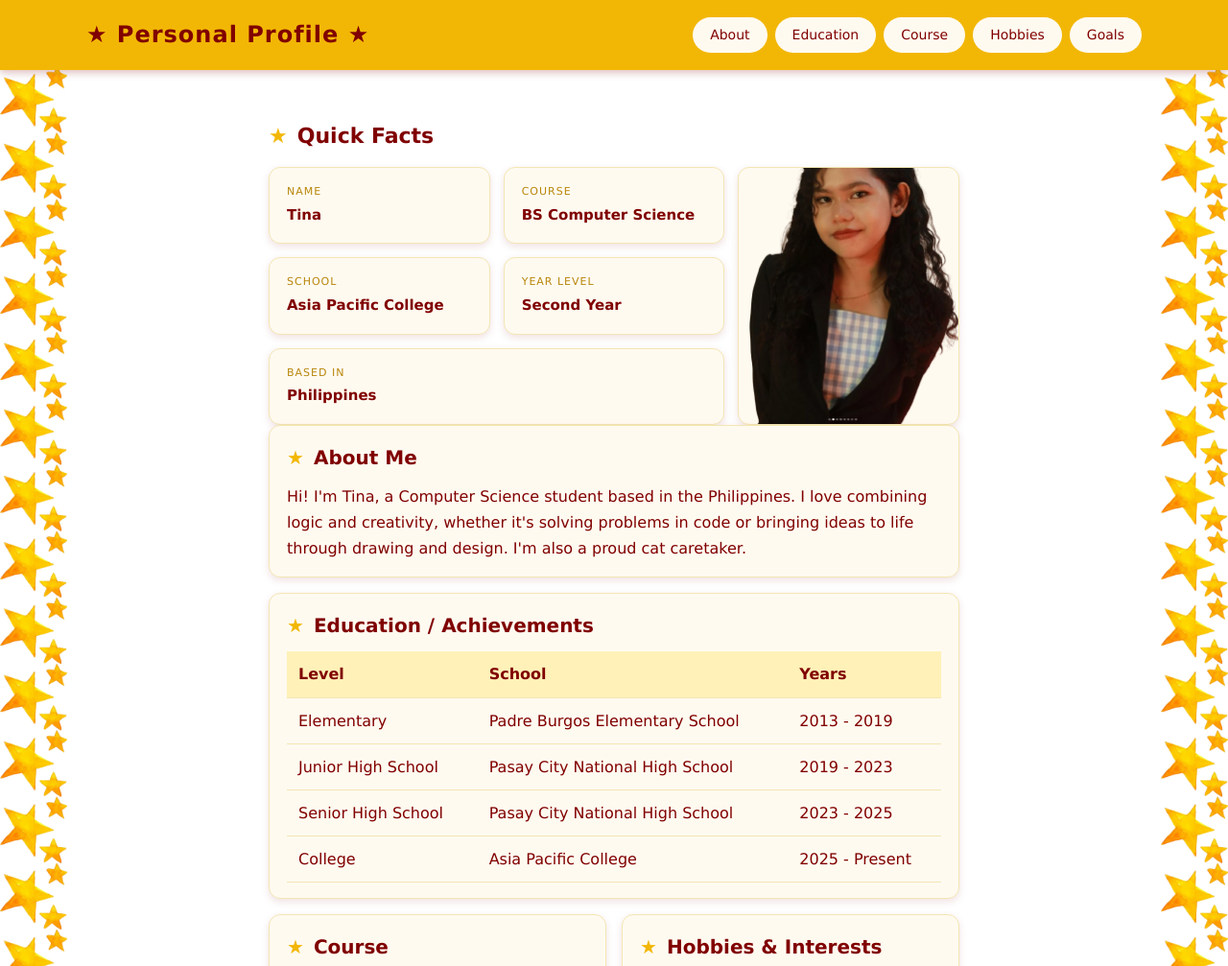
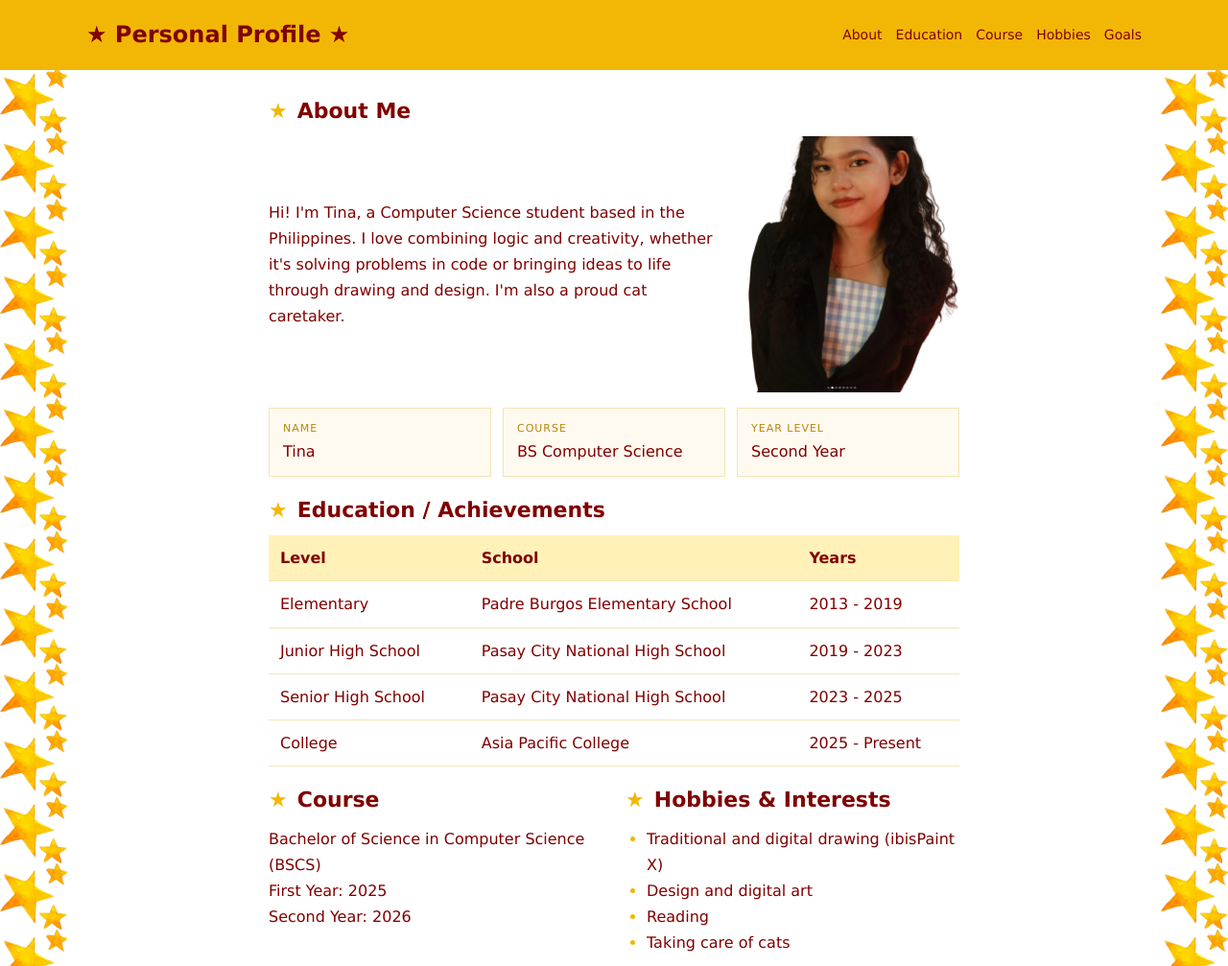
Before and after one commit to apctinahetil/webprog-CS251_IT253-html-lessons, a plain HTML site: page introduction/index.html in a window 1280 px wide. Shown: the top 1007 px of the page at 96% size. Drawn offline with Linux system fonts and the light colour scheme.

Commit message:
html with grid

```diff
--- a/introduction/index.html
+++ b/introduction/index.html
@@ -7,10 +7,6 @@
 <style>
 * {
   box-sizing: border-box;
-}
-
-html {
-  scroll-behavior: smooth;
 }
 
 body {
@@ -26,60 +22,55 @@ body {
   background-size: 70px auto, 70px auto;
 }
 
-.flex-container {
-  display: flex;
-}
-
 .header {
-  position: sticky;
-  top: 0;
-  z-index: 10;
-  flex-direction: row;
-  flex-wrap: wrap;
-  justify-content: space-between;
+  display: grid;
+  grid-template-columns: 1fr auto;
   align-items: center;
   gap: 12px;
   margin: 0 -90px;
   padding: 16px 90px;
   background: #f2b705;
-  box-shadow: 0 3px 8px rgba(128, 0, 0, 0.25);
 }
 
 .header h1 {
   margin: 0;
   font-size: 24px;
-  letter-spacing: 1px;
 }
 
 .menu {
-  flex-wrap: wrap;
-  gap: 8px;
+  display: grid;
+  grid-auto-flow: column;
+  gap: 14px;
 }
 
 .menu a {
-  padding: 7px 18px;
   font-size: 14px;
+  color: #800000;
   text-decoration: none;
-  color: #800000;
-  background: #fffaf0;
-  border-radius: 25px;
-  transition: all 0.2s;
 }
 
 .menu a:hover {
-  background: #800000;
-  color: #fffaf0;
+  text-decoration: underline;
 }
 
 .page {
+  display: grid;
+  grid-template-columns: 1fr 1fr 1fr;
+  gap: 16px;
   max-width: 720px;
   margin: 0 auto;
-  padding: 10px 0 50px;
+  padding: 24px 0 50px;
   background: white;
 }
 
+.page > section,
+.page > div,
+.page > footer {
+  grid-column: 1 / span 3;
+}
+
 h2 {
-  margin: 40px 0 14px;
+  margin: 0 0 8px;
   font-size: 22px;
 }
 
@@ -89,27 +80,33 @@ h2::before {
   color: #f2b705;
 }
 
-.grid-container {
+.about {
+  display: grid;
+  grid-template-columns: 2fr 1fr;
+  gap: 24px;
+  align-items: center;
+}
+
+.about p {
+  margin: 0;
+}
+
+img {
+  display: block;
+  width: 100%;
+  height: auto;
+}
+
+.facts {
   display: grid;
   grid-template-columns: 1fr 1fr 1fr;
-  gap: 14px;
+  gap: 12px;
 }
 
-.grid-item {
-  padding: 16px 18px;
+.fact {
+  padding: 12px 14px;
   background: #fffaf0;
   border: 1px solid #f3e6b3;
-  border-radius: 12px;
-  box-shadow: 0 3px 8px rgba(128, 0, 0, 0.12);
-}
-
-.grid-item h2 {
-  margin: 0 0 10px;
-  font-size: 20px;
-}
-
-.grid-item p {
-  margin: 0;
 }
 
 .fact span {
@@ -120,40 +117,10 @@ h2::before {
   color: #b8860b;
 }
 
-.fact strong {
-  font-size: 15px;
-  font-weight: 700;
-}
-
-.fact-1 { grid-column: 1; }
-.fact-2 { grid-column: 2; }
-.fact-3 { grid-column: 1; }
-.fact-4 { grid-column: 2; }
-.fact-5 { grid-column: 1 / span 2; }
-
-.photo {
-  grid-column: 3;
-  grid-row: 1 / span 3;
-  padding: 0;
-  overflow: hidden;
-}
-
-.photo img {
-  display: block;
-  width: 100%;
-  height: 100%;
-  min-height: 260px;
-  object-fit: cover;
-}
-
-.layout {
+.two {
   display: grid;
   grid-template-columns: 1fr 1fr;
-  gap: 16px;
-}
-
-.span-2 {
-  grid-column: 1 / span 2;
+  gap: 24px;
 }
 
 table {
@@ -171,36 +138,17 @@ th {
   background: #fff1b8;
 }
 
-tbody tr:hover {
-  background: white;
-}
-
 ul {
   margin: 0;
   padding-left: 22px;
-}
-
-li {
-  margin-bottom: 4px;
 }
 
 li::marker {
   color: #f2b705;
 }
 
-.cats {
-  padding: 0;
-  overflow: hidden;
-}
-
-.cats img {
-  display: block;
-  width: 100%;
-  height: auto;
-}
-
-.goals {
-  border-left: 5px solid #f2b705;
+p {
+  margin: 0;
 }
 
 a {
@@ -208,10 +156,10 @@ a {
 }
 
 .footer {
-  flex-direction: row;
+  display: grid;
+  grid-template-columns: auto auto;
   justify-content: center;
   gap: 20px;
-  margin-top: 50px;
   font-size: 14px;
 }
 
@@ -222,48 +170,34 @@ a {
   }
 
   .header {
+    grid-template-columns: 1fr;
     margin: 0 -40px;
     padding: 14px 40px;
-    justify-content: center;
     text-align: center;
   }
 
   .menu {
+    grid-auto-flow: row;
+    grid-template-columns: repeat(3, auto);
     justify-content: center;
   }
 
-  .grid-container {
-    grid-template-columns: 1fr 1fr;
-  }
-
-  .photo {
-    grid-column: 1 / span 2;
-    grid-row: 1;
-  }
-
-  .photo img {
-    min-height: 220px;
-  }
-
-  .fact-1, .fact-3 { grid-column: 1; }
-  .fact-2, .fact-4 { grid-column: 2; }
-  .fact-5 { grid-column: 1 / span 2; }
-
-  .layout {
+  .about,
+  .two {
     grid-template-columns: 1fr;
   }
 
-  .span-2 {
-    grid-column: 1;
+  .facts {
+    grid-template-columns: 1fr 1fr;
   }
 }
 </style>
 </head>
 <body>
 
-<header class="header flex-container" id="top">
+<header class="header" id="top">
   <h1>★ Personal Profile ★</h1>
-  <nav class="menu flex-container">
+  <nav class="menu">
     <a href="#about">About</a>
     <a href="#education">Education</a>
     <a href="#course">Course</a>
@@ -272,31 +206,27 @@ a {
   </nav>
 </header>
 
-<div class="page">
-  <main>
+<main class="page">
 
-    <h2>Quick Facts</h2>
-    <div class="grid-container">
-      <div class="grid-item fact fact-1"><span>Name</span><strong>Tina</strong></div>
-      <div class="grid-item fact fact-2"><span>Course</span><strong>BS Computer Science</strong></div>
-      <div class="grid-item fact fact-3"><span>School</span><strong>Asia Pacific College</strong></div>
-      <div class="grid-item fact fact-4"><span>Year Level</span><strong>Second Year</strong></div>
-      <div class="grid-item fact fact-5"><span>Based In</span><strong>Philippines</strong></div>
-      <div class="grid-item photo"><img src="../image/pic3.png" alt="Photo of Tina"></div>
-    </div>
-
-    <div class="layout">
-
-      <section class="grid-item span-2" id="about">
+  <section id="about">
     <h2>About Me</h2>
+    <div class="about">
       <p>
         Hi! I'm Tina, a Computer Science student based in the Philippines.
         I love combining logic and creativity, whether it's solving problems in code
         or bringing ideas to life through drawing and design. I'm also a proud cat caretaker.
       </p>
+      <img src="../image/pic3.png" alt="Photo of Tina">
+    </div>
   </section>
 
-      <section class="grid-item span-2" id="education">
+  <div class="facts">
+    <div class="fact"><span>Name</span>Tina</div>
+    <div class="fact"><span>Course</span>BS Computer Science</div>
+    <div class="fact"><span>Year Level</span>Second Year</div>
+  </div>
+
+  <section id="education">
     <h2>Education / Achievements</h2>
     <table>
       <thead>
@@ -311,7 +241,8 @@ a {
     </table>
   </section>
 
-      <section class="grid-item" id="course">
+  <div class="two">
+    <section id="course">
       <h2>Course</h2>
       <p>
         Bachelor of Science in Computer Science (BSCS)<br>
@@ -320,7 +251,7 @@ a {
       </p>
     </section>
 
-      <section class="grid-item" id="hobbies">
+    <section id="hobbies">
       <h2>Hobbies &amp; Interests</h2>
       <ul>
         <li>Traditional and digital drawing (ibisPaint X)</li>
@@ -329,12 +260,13 @@ a {
         <li>Taking care of cats</li>
       </ul>
     </section>
+  </div>
 
-      <div class="grid-item cats span-2">
+  <div>
     <img src="../image/pic2.png" alt="My cats">
   </div>
 
-      <section class="grid-item goals span-2" id="goals">
+  <section id="goals">
     <h2>Goals in Life / Dream</h2>
     <p>
       My goals are financial and mental stability, and happiness.
@@ -342,15 +274,12 @@ a {
     </p>
   </section>
 
-    </div>
+  <footer class="footer">
+    <a href="#top">Back to top</a>
+    <a href="https://github.com/apctinahetil">My GitHub</a>
+  </footer>
 
 </main>
 
-  <footer class="footer flex-container">
-    <a href="#top">Back to top</a>
-    <a href="https://github.com/apctinahetil">My GitHub</a>
-  </footer>
-</div>
-
 </body>
 </html>
```
Lines whose indentation alone changed are shown as unchanged.
